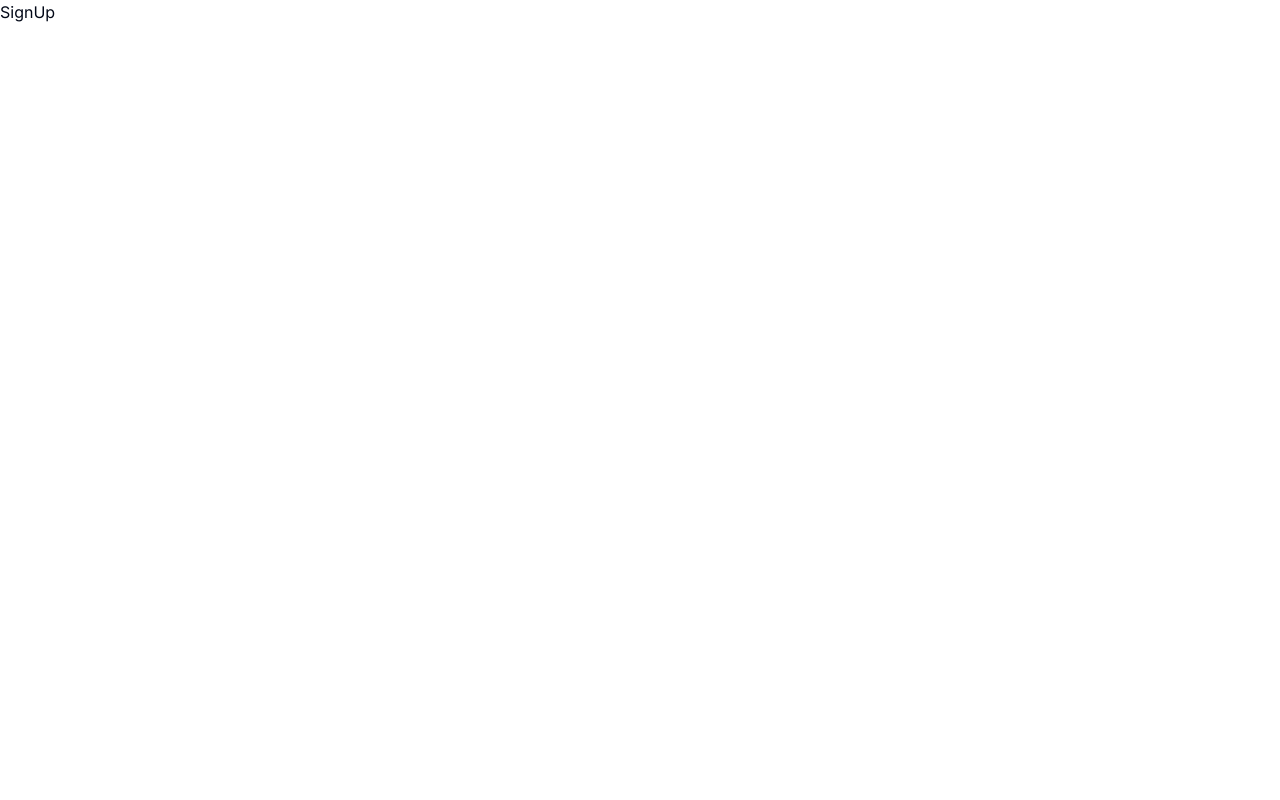
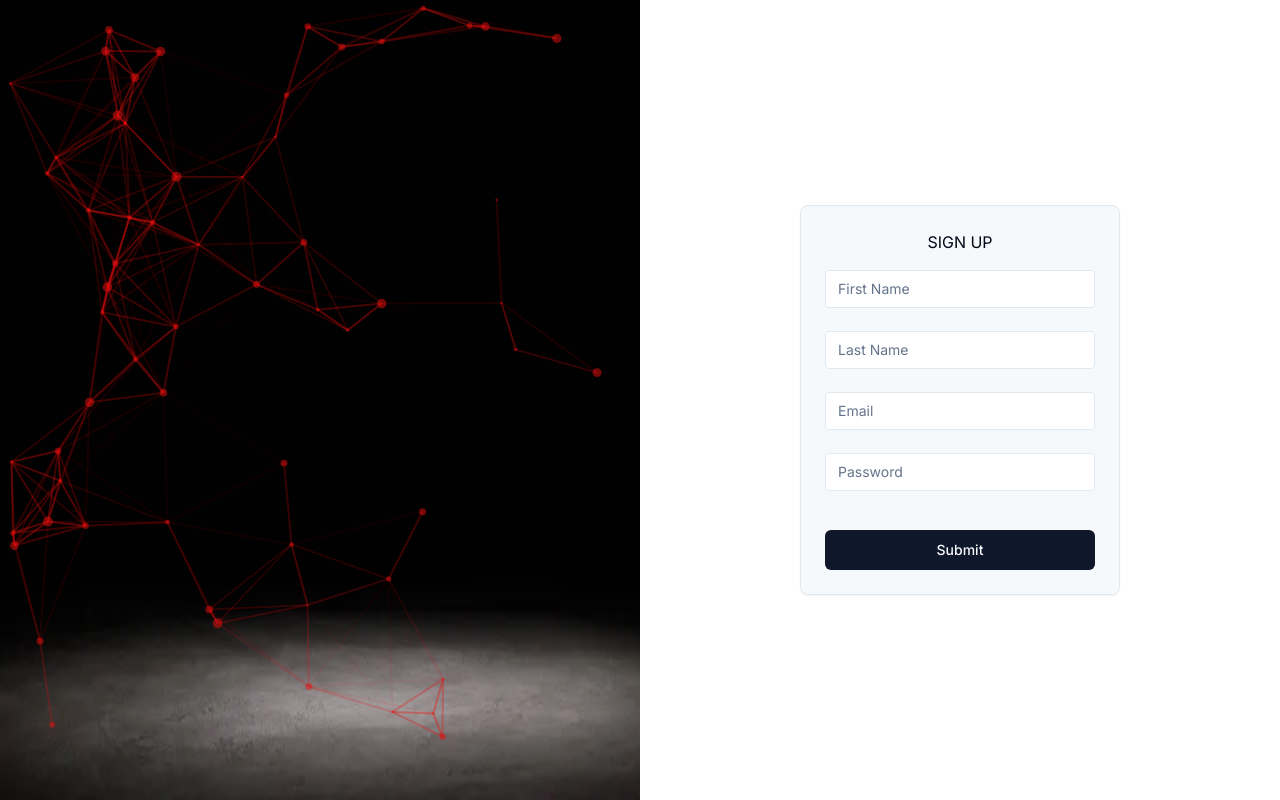
Before and after one commit to ahmadshoaib-git/next13-car-booking-app, a Next.js app: page /signup in a window 1280 px wide. Built offline with nearby package versions, Linux system fonts and the light colour scheme.

Commit message:
feat: signup page and register route created.

```diff
--- a/package.json
+++ b/package.json
@@ -16,6 +16,7 @@
     "@prisma/client": "^5.4.2",
     "@radix-ui/react-label": "^2.0.2",
     "@radix-ui/react-slot": "^1.0.2",
+    "bcrypt": "^5.1.1",
     "class-variance-authority": "^0.7.0",
     "clsx": "^2.0.0",
     "lucide-react": "^0.287.0",
@@ -31,6 +32,7 @@
     "zod": "^3.22.4"
   },
   "devDependencies": {
+    "@types/bcrypt": "^5.0.1",
     "@types/node": "^20",
     "@types/react": "^18",
     "@types/react-dom": "^18",
--- a/prisma/seed.ts
+++ b/prisma/seed.ts
@@ -10,7 +10,7 @@ async function main() {
             email: 'abc@yopmail.com',
             firstName: 'ABC',
             lastName: 'User',
-            password: '!Adbc1100',
+            password: '$2b$10$HcH1pj2pcIOadmCTBbyRFe97mucQd8vAIXpOYylNQamhuSzfw/eNi', // !Adbc1100
         },
     });
     console.log({ user });
--- a/src/app/(auth)/signup/page.tsx
+++ b/src/app/(auth)/signup/page.tsx
@@ -1,7 +1,25 @@
-import React from 'react';
+import Image from 'next/image';
+import Particle from '@/components/modules/Particles/index';
+import SignUpForm from '@/components/modules/Form/signUp';
 
 const SignUp = () => {
-    return <div>SignUp</div>;
+    return (
+        <main className="relative w-[100%] h-[100vh] grid grid-cols-2 items-center">
+            {/* <div className="absolute right-0 top-0 h-full w-full z-[1]"> */}
+            <div className="relative h-full">
+                <Image src={'/bg-dark.jpg'} alt="Metaverse" fill className={'!absolute h-full'} />
+                <div className="absolute z-[3]">
+                    <Particle />
+                </div>
+            </div>
+            <div className="h-full w-full flex items-center justify-center">
+                <div className="shadow-sm border rounded-lg max-w-[20rem] w-full p-[1.5rem] z-[2] bg-slate-100/[.6]">
+                    <h2 className="text-center uppercase pb-[1rem]">Sign Up</h2>
+                    <SignUpForm />
+                </div>
+            </div>
+        </main>
+    );
 };
 
 export default SignUp;
--- a/src/app/api/auth/register/route.ts
+++ b/src/app/api/auth/register/route.ts
@@ -1,13 +1,16 @@
 import { userValidator } from '@/components/modules/Form/signIn.validation';
 import { NextResponse } from 'next/server';
+import { GeneralService } from '@/services/generalServices';
 
 export async function POST(request: Request) {
     try {
-        const { email, password } = await request.json();
+        const { email, password, firstName, lastName } = await request.json();
         const isValid = userValidator.safeParse({ email, password });
         console.log(isValid);
         if (!isValid.success) return NextResponse.json({ error: isValid.error.issues[0].message }, { status: 400 });
-        return NextResponse.json({ message: 'success' }, { status: 200 });
+        if (await GeneralService.CheckUserExists(email)) return NextResponse.json({ error: `User with email '${email}' already exists` }, { status: 400 });
+        const newUser = await GeneralService.createUser({ email, password, firstName, lastName });
+        return NextResponse.json({ message: 'success', user: newUser }, { status: 200 });
     } catch (err) {
         console.log({ err });
         return NextResponse.json({ message: { err } }, { status: 500 });
--- /dev/null
+++ b/src/components/modules/Form/signUp.tsx
@@ -0,0 +1,100 @@
+'use client';
+import { zodResolver } from '@hookform/resolvers/zod';
+import * as z from 'zod';
+import { useForm } from 'react-hook-form';
+import { Form, FormControl, FormField, FormItem, FormMessage } from '@/components/ui/form';
+import { Button } from '@/components/ui/button';
+import { Input } from '@/components/ui/input';
+import { userValidator } from './signUp.validation';
+
+const formSchema = userValidator;
+
+const SignUpForm = () => {
+    const form: any = useForm<z.infer<typeof formSchema>>({
+        resolver: zodResolver(formSchema),
+        defaultValues: {
+            email: '',
+            password: '',
+            firstName: '',
+            lastName: '',
+        },
+    });
+
+    // 2. Define a submit handler.
+    const onSubmit = async (values: z.infer<typeof formSchema>) => {
+        // Do something with the form values.
+        // ✅ This will be type-safe and validated.
+        // console.log(values);
+        const response = await fetch('/api/auth/register', {
+            method: 'POST',
+            body: JSON.stringify({
+                email: values.email,
+                password: values.password,
+                firstName: values.firstName,
+                lastName: values.lastName,
+            }),
+        });
+        console.log({ response });
+    };
+    return (
+        <>
+            <Form autoComplete="off" {...form}>
+                <form onSubmit={form.handleSubmit(onSubmit)} className="w-full flex-col gap-[3rem]">
+                    <FormField
+                        control={form.control}
+                        name="firstName"
+                        render={({ field }) => (
+                            <FormItem>
+                                <FormControl>
+                                    <Input placeholder="First Name" type="text" {...field} />
+                                </FormControl>
+                                <FormMessage />
+                            </FormItem>
+                        )}
+                    />
+                    <FormField
+                        control={form.control}
+                        name="lastName"
+                        render={({ field }) => (
+                            <FormItem>
+                                <FormControl>
+                                    <Input placeholder="Last Name" type="text" {...field} />
+                                </FormControl>
+                                <FormMessage />
+                            </FormItem>
+                        )}
+                    />
+                    <FormField
+                        control={form.control}
+                        name="email"
+                        render={({ field }) => (
+                            <FormItem>
+                                <FormControl>
+                                    <Input placeholder="Email" type="text" {...field} />
+                                </FormControl>
+                                <FormMessage />
+                            </FormItem>
+                        )}
+                    />
+                    <FormField
+                        control={form.control}
+                        name="password"
+                        render={({ field }) => (
+                            <FormItem>
+                                <FormControl>
+                                    <Input placeholder="Password" type="password" {...field} />
+                                </FormControl>
+                                <FormMessage />
+                            </FormItem>
+                        )}
+                    />
+                    <Button type="submit" className="w-[100%] mt-[1rem]">
+                        Submit
+                    </Button>
+                </form>
+            </Form>
+        </>
+    );
+};
+
+export default SignUpForm;
--- /dev/null
+++ b/src/components/modules/Form/signUp.validation.tsx
@@ -0,0 +1,16 @@
+import { z } from 'zod';
+
+export const userValidator = z.object({
+    email: z.string().email({
+        message: 'Invalid Email.',
+    }),
+    password: z.string().trim().min(6, {
+        message: 'Password must have at least 6 characters.',
+    }),
+    firstName: z.string().trim().min(2, {
+        message: 'firstName must have at least 2 characters.',
+    }),
+    lastName: z.string().trim().min(2, {
+        message: 'lastName must have at least 2 characters.',
+    }),
+});
--- /dev/null
+++ b/src/services/generalServices.ts
@@ -0,0 +1,43 @@
+import bcrypt from 'bcrypt';
+import { prisma } from '../../lib/prisma';
+
+interface NewUser {
+    email: string;
+    firstName: string;
+    lastName: string;
+    password: string;
+}
+
+export class GeneralService {
+    static async CheckUserExists(email: string) {
+        try {
+            const user = await prisma.user.findFirst({
+                where: {
+                    email: email,
+                },
+            });
+            if (user?.email) return true;
+            return false;
+        } catch (error) {
+            console.error('Error calling API:', error);
+            // throw error;
+            return false;
+        }
+    }
+    static async createUser(user: NewUser) {
+        try {
+            const salt = await bcrypt.genSalt(10); //genSalt will create a salt with the 10 rounds - Salt is a cryptographically secure random string that is added to a password before it's hashed,
+            const hashedPass = await bcrypt.hash(user.password, salt);
+            const tempUser = { ...user };
+            tempUser.password = hashedPass;
+            const newUser = await prisma.user.create({
+                data: tempUser,
+            });
+            return newUser;
+        } catch (error) {
+            console.log('========================================= >>>>>> createUser ');
+            console.error('Error executing SQL query:', error);
+            throw error;
+        }
+    }
+}
```
Also changed, not shown: 1 other file (tests, documents, lock files or other folders).
